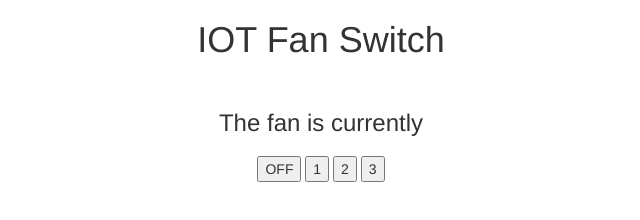
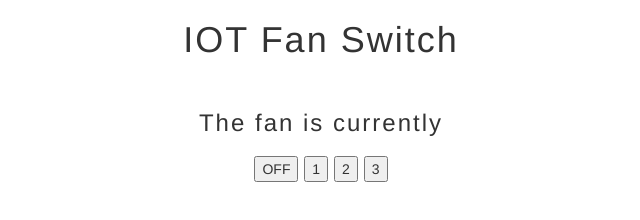
Before and after one commit to jeyn99/jane-fan-status.github.io, a plain HTML site: page index.html in a window 1280 px wide. Shown: the whole page, without its empty margins (319-959 px from the left). Drawn offline with nearby package versions, Linux system fonts and the light colour scheme.

Commit message:
This is midterm

```diff
--- a/index.html
+++ b/index.html
@@ -9,6 +9,11 @@
     <link rel="stylesheet" href="https://maxcdn.bootstrapcdn.com/bootstrap/3.4.0/css/bootstrap.min.css">
     <script src="https://ajax.googleapis.com/ajax/libs/jquery/3.4.1/jquery.min.js"></script>
     <script src="https://maxcdn.bootstrapcdn.com/bootstrap/3.4.0/js/bootstrap.min.js"></script>
+    <style>
+    body {
+        letter-spacing: 2px;
+    }
+    </style>
 </head>
 
 <body>
```
